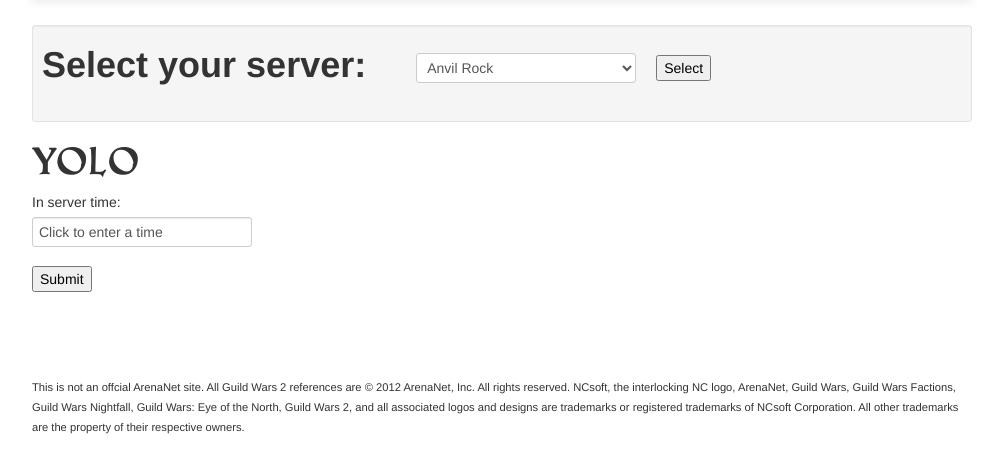
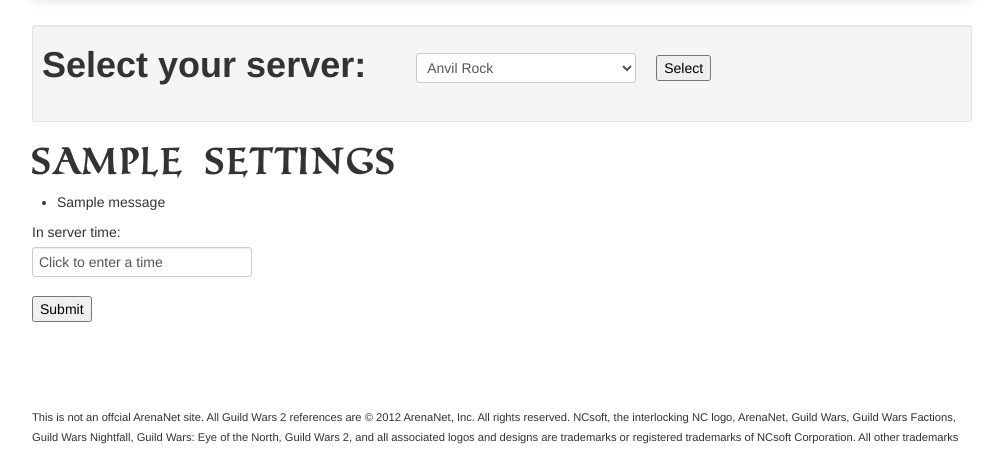
Before and after one commit to jensechu/Boss-Spawns, a Django app: template bossspawns/profiles/templates/profiles/profile.html in a window 1280 px wide. Shown: the part 41-493 px from the top of the page, without its empty margins (138-1141 px from the left). Run offline with Django 3.2, Linux system fonts and the light colour scheme; the template is opened without the code that fills it: values that come from a table or form of the project are taken from there, others are empty; a user stored in the database is signed in; data comes from the database, SQL or seed files in the repository; tables that the repository leaves empty hold one stand-in row (values such as "Sample post"); one stand-in notice (Sample message) is shown; parts of the project's set-up code (start-up, migrations or seed data) failed here and were passed over; some libraries are stand-ins or nearby versions.

Commit message:
Added messages to forms.
Set messages

```diff
--- a/bossspawns/deathclock/templates/boss_details.html
+++ b/bossspawns/deathclock/templates/boss_details.html
@@ -72,6 +72,7 @@
     <div id="death_form">
 	<h3>submit when boss dies</h3>
 	<div id="death-shove">
+	  {% include "messages.html" %}
 	<p class="text-error"><small><strong>'Now' button uses YOUR TIME. NOT server time. Fixing this *very* soon.</strong></small></p>
 	{% if user.is_authenticated %}
 	<form method="post">{% csrf_token %}
--- a/bossspawns/deathclock/views.py
+++ b/bossspawns/deathclock/views.py
@@ -4,6 +4,7 @@
 from django.core.urlresolvers import reverse
 from django.views.decorators.http import require_POST
 from django.contrib.auth.decorators import login_required
+from django.contrib import messages
 from bossspawns.deathclock.models import Server, Boss, DeathCount
 from bossspawns.deathclock.forms import DeathCountForm
 
@@ -32,6 +33,7 @@
         # IF the form is valid, redirect
         # otherwise, continue and draw the form with errors
         if form.is_valid():
+            messages.success(request, 'Thanks for making Tyria a safer place.')
             form.save(request.user, boss, server)
             return HttpResponseRedirect(reverse('server-boss', args=[server.pk, boss.pk]))
 
--- a/bossspawns/profiles/templates/profiles/profile.html
+++ b/bossspawns/profiles/templates/profiles/profile.html
@@ -1,7 +1,9 @@
 {% extends "base.html" %}
 
 {% block content %}
-<h1>yolo</h1>
+<h1>{{ user.username }} settings</h1>
+
+{% include "messages.html" %}
 
 {% if user.is_authenticated %}
 <form method="post">{% csrf_token %}
--- a/bossspawns/profiles/views.py
+++ b/bossspawns/profiles/views.py
@@ -3,6 +3,7 @@
 from django.shortcuts import render, get_object_or_404
 from django.contrib.auth.models import User
 from django.core.urlresolvers import reverse
+from django.contrib import messages
 from bossspawns.profiles.forms import ProfileForm
 
 @login_required
@@ -11,6 +12,7 @@
     if request.method == 'POST':
         profile_form = ProfileForm(request.POST, instance=profile)
         if profile_form.is_valid():
+            messages.success(request, 'Profile details updated.')
             profile_form.save()
             return HttpResponseRedirect(reverse('user-profile'))
     else:
--- a/bossspawns/settings.py
+++ b/bossspawns/settings.py
@@ -117,7 +117,7 @@
     "django.core.context_processors.media",
     "django.core.context_processors.static",
     "django.core.context_processors.tz",
-    "django.contrib.messages.context_processors.messages"
+    "django.contrib.messages.context_processors.messages",
 )
 
 
@@ -141,7 +141,7 @@
 )
 
 ABSOLUTE_URL_OVERRIDES = {
-    'auth.user': lambda o: "/",
+    'auth.user': lambda o: "/profile/",
 }
 
 AUTH_PROFILE_MODULE = 'profiles.UserProfile'
--- /dev/null
+++ b/bossspawns/templates/messages.html
@@ -0,0 +1,7 @@
+{% if messages %}
+<ul class="messages">
+    {% for message in messages %}
+    <li{% if message.tags %} class="{{ message.tags }}"{% endif %}>{{ message }}</li>
+    {% endfor %}
+</ul>
+{% endif %}
```
